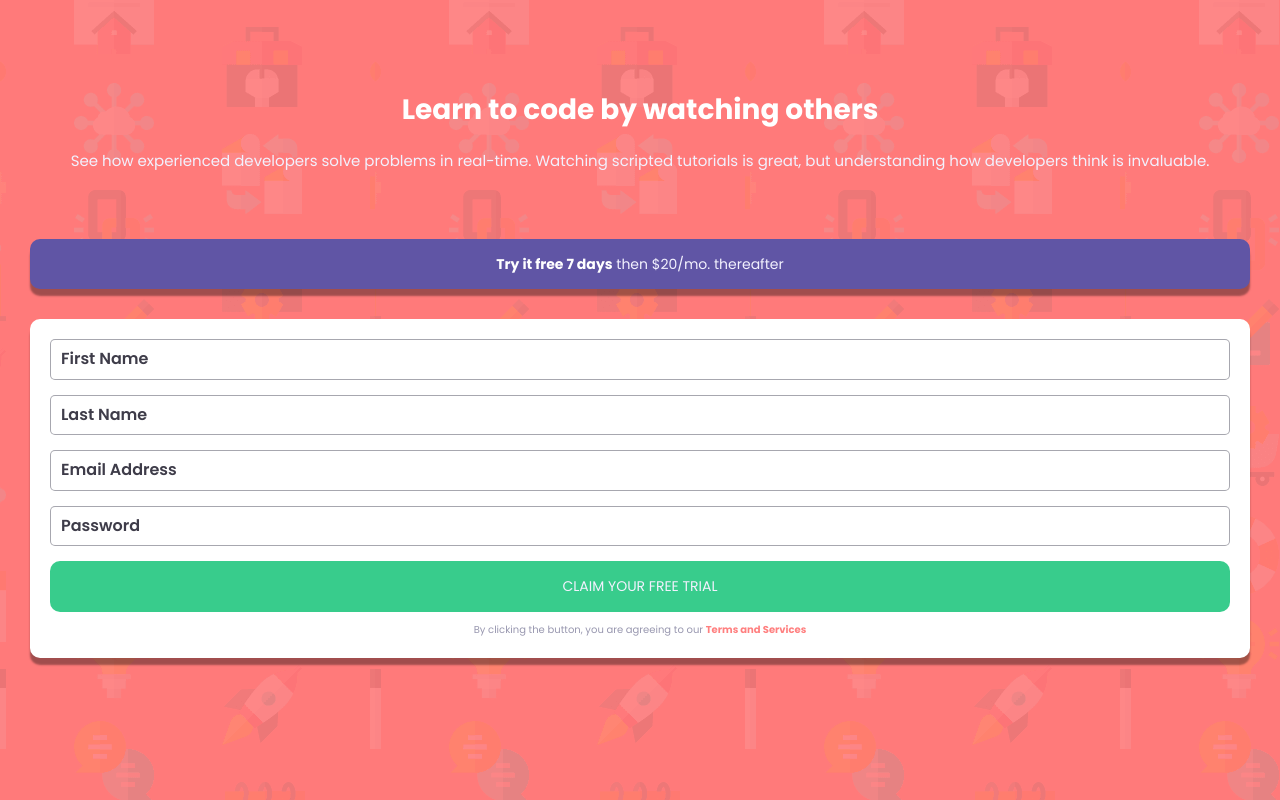
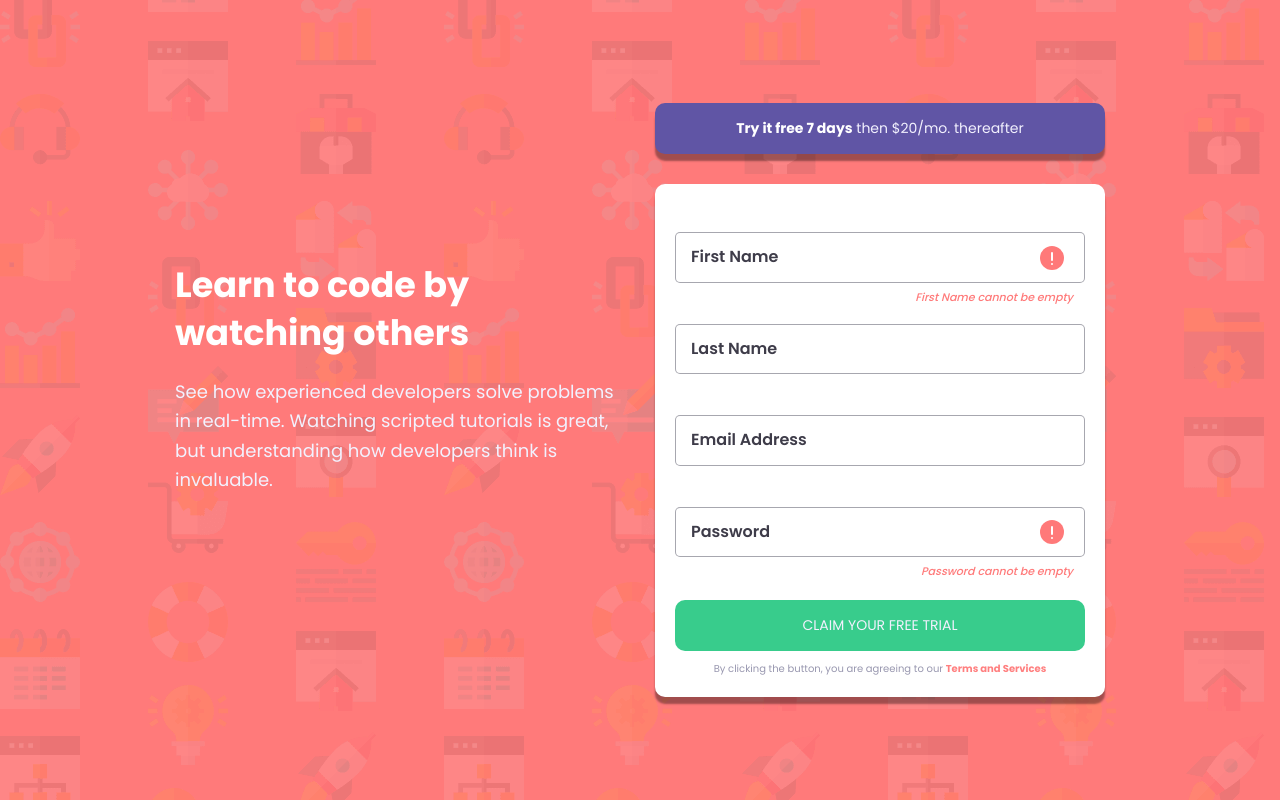
Before and after one commit to shakthi2003gh/intro-component-with-signup-form-master, a plain HTML site: page index.html in a window 1280 px wide. Drawn offline with Linux system fonts and the light colour scheme.

Commit message:
Create desktop layout and error message.

```diff
--- a/index.html
+++ b/index.html
@@ -32,13 +32,26 @@
         </button>
 
         <form class="form">
+          <div class="error-image error"></div>
           <input type="text" placeholder="First Name" />
+          <div class="error-message error">First Name cannot be empty</div>
+
+          <div class="error-image"></div>
           <input type="text" placeholder="Last Name" />
+          <div class="error-message">last Name cannot be empty</div>
+
+          <div class="error-image"></div>
           <input type="email" placeholder="Email Address" />
+          <div class="error-message">Looks like this is not email</div>
+
+          <div class="error-image error"></div>
           <input type="password" placeholder="Password" />
+          <div class="error-message error">Password cannot be empty</div>
+
           <button type="submit" class="button button--primary">
             Claim your free trial
           </button>
+
           <p class="TnC">
             By clicking the button, you are agreeing to our
             <b>Terms and Services</b>
--- a/styles/styles.css
+++ b/styles/styles.css
@@ -28,6 +28,9 @@ body {
   font-family: "Poppins", sans-serif;
   font-size: 1.6rem;
   text-align: center;
+  display: grid;
+  place-content: center;
+  min-height: 100vh;
 }
 
 h1 {
@@ -44,6 +47,7 @@ p {
 
 /* blocks */
 main {
+  max-width: 1000px;
   margin: 7.2rem 3rem;
   display: grid;
 }
@@ -58,6 +62,7 @@ main {
   border-radius: 10px;
   margin-top: 3rem;
   box-shadow: 0px 7px 2px rgba(0, 0, 0, 0.367);
+  position: relative;
 }
 
 /* button */
@@ -79,6 +84,7 @@ main {
 .button--primary {
   background-color: var(--color-primary-button);
   text-transform: uppercase;
+  margin-top: 3rem;
 }
 
 .button--secondary {
@@ -89,11 +95,35 @@ main {
 
 /* form block */
 .form input {
-  padding: 1rem;
+  padding: 1.5rem;
   width: 100%;
-  margin-bottom: 1.5rem;
   border: 1px solid hsla(244, 9%, 36%, 0.514);
   border-radius: 5px;
+}
+
+.error-image {
+  bottom: -42px;
+  content: url(/images/icon-error.svg);
+  display: inline;
+  position: relative;
+  right: -172px;
+  visibility: hidden;
+}
+
+.error-message {
+  color: var(--color-bg);
+  font-size: 1.1rem;
+  font-style: italic;
+  font-weight: 500;
+  position: relative;
+  right: 12px;
+  text-align: right;
+  top: 8px;
+  visibility: hidden;
+}
+
+.error {
+  visibility: visible;
 }
 
 .TnC {
@@ -110,4 +140,31 @@ main {
 ::placeholder {
   color: var(--color-label);
   font-weight: 600;
+  outline: 0;
 }
+
+@media screen and (min-width: 500px) {
+  body {
+    background-image: url(/images/bg-intro-desktop.png);
+  }
+
+  main {
+    grid-template-columns: repeat(2, 1fr);
+    gap: 3rem;
+  }
+
+  h1 {
+    font-size: 3.5rem;
+    width: 400px;
+  }
+
+  p {
+    font-size: 1.8rem;
+  }
+
+  .text-content {
+    width: 450px;
+    text-align: left;
+    align-self: center;
+  }
+}
```
